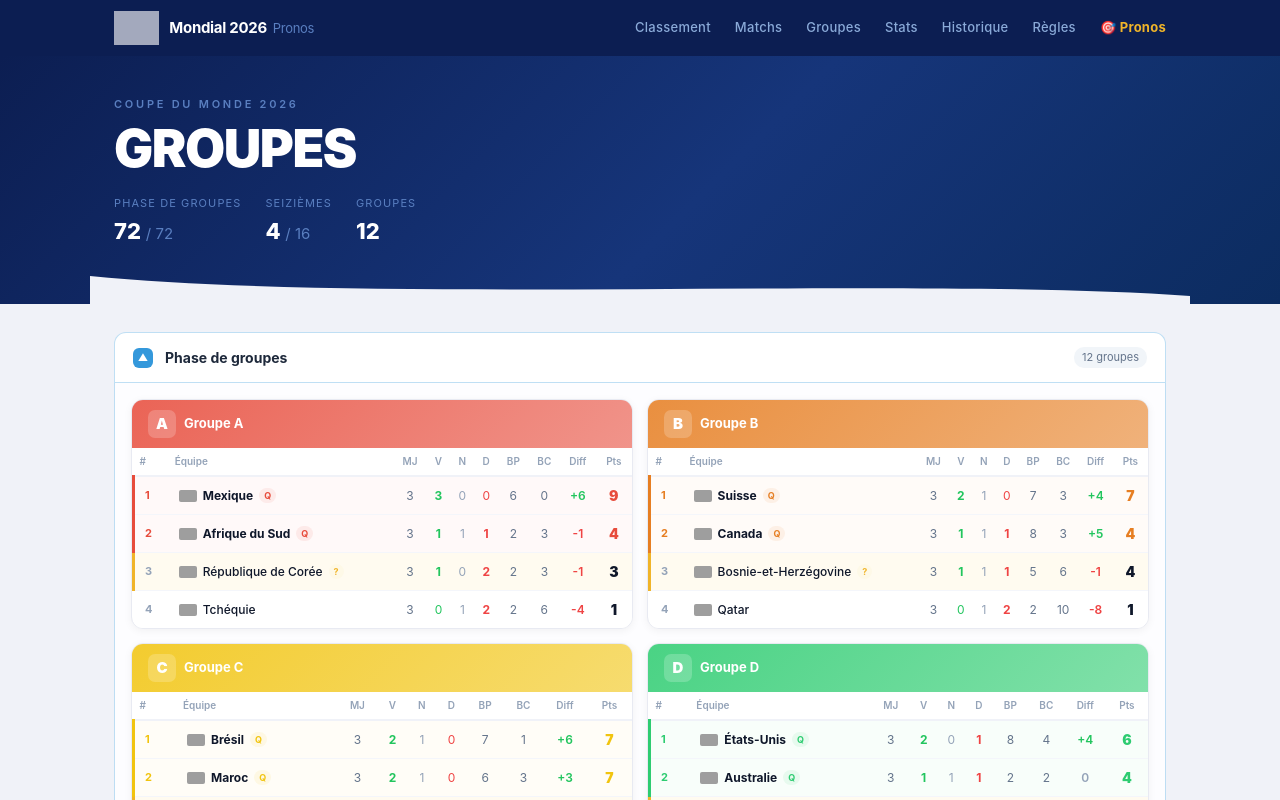
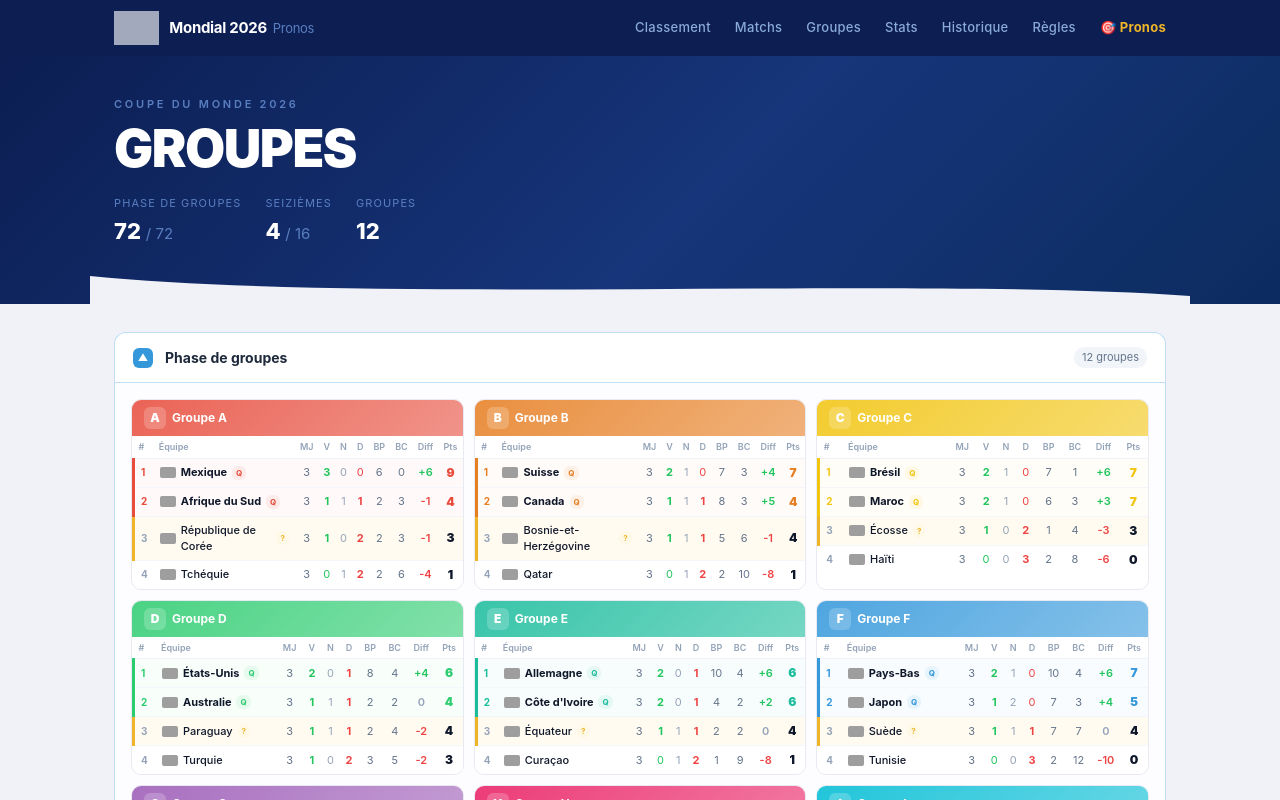
Before and after one commit to antolarp/mondial2026, a Next.js app: page /groupes in a window 1280 px wide. Shown: the top 800 px of the page. Built offline with nearby package versions, Linux system fonts and the light colour scheme; grey boxes are pictures that could not be loaded.

Commit message:
fix: compacter les tableaux de groupes sur mobile

```diff
--- a/app/groupes/GroupesClient.js
+++ b/app/groupes/GroupesClient.js
@@ -152,18 +152,17 @@ function TableauGroupe({ lettre, equipes }) {
   const couleur = GROUP_COLORS[lettre] || '#3498db'
   const matchsJoues = equipes.some(e => e.mj > 0)
   return (
-    <div style={{ background: '#fff', borderRadius: 12, border: '1px solid #e8eaf2', boxShadow: '0 2px 8px rgba(0,0,0,0.05)', overflow: 'hidden' }}>
-      <div style={{ background: `linear-gradient(135deg, ${couleur}dd, ${couleur}99)`, padding: '10px 16px', display: 'flex', alignItems: 'center', gap: 8 }}>
-        <div style={{ width: 28, height: 28, background: 'rgba(255,255,255,0.2)', borderRadius: 7, display: 'flex', alignItems: 'center', justifyContent: 'center', fontWeight: 900, fontSize: 15, color: '#fff' }}>{lettre}</div>
-        <span style={{ color: '#fff', fontWeight: 700, fontSize: 13 }}>Groupe {lettre}</span>
-        {!matchsJoues && <span style={{ marginLeft: 'auto', fontSize: 10, color: 'rgba(255,255,255,0.7)', fontStyle: 'italic' }}>pas commencé</span>}
+    <div style={{ background: '#fff', borderRadius: 10, border: '1px solid #e8eaf2', overflow: 'hidden' }}>
+      <div style={{ background: `linear-gradient(135deg, ${couleur}dd, ${couleur}99)`, padding: '7px 12px', display: 'flex', alignItems: 'center', gap: 6 }}>
+        <div style={{ width: 22, height: 22, background: 'rgba(255,255,255,0.2)', borderRadius: 6, display: 'flex', alignItems: 'center', justifyContent: 'center', fontWeight: 900, fontSize: 12, color: '#fff' }}>{lettre}</div>
+        <span style={{ color: '#fff', fontWeight: 700, fontSize: 12 }}>Groupe {lettre}</span>
+        {!matchsJoues && <span style={{ marginLeft: 'auto', fontSize: 9, color: 'rgba(255,255,255,0.7)', fontStyle: 'italic' }}>pas commencé</span>}
       </div>
-      <div style={{ overflowX: 'auto' }}>
-        <table style={{ width: '100%', borderCollapse: 'collapse', fontSize: 12 }}>
+      <table style={{ width: '100%', borderCollapse: 'collapse', fontSize: 11 }}>
         <thead>
-            <tr style={{ borderBottom: '2px solid #f0f2f8' }}>
+          <tr style={{ borderBottom: '1px solid #f0f2f8' }}>
             {['#','Équipe','MJ','V','N','D','BP','BC','Diff','Pts'].map((h, i) => (
-                <th key={h} className={i >= 2 && i <= 7 ? 'col-hide' : ''} style={{ padding: '6px', textAlign: i <= 1 ? 'left' : 'center', color: '#94a3b8', fontWeight: 600, fontSize: 10 }}>{h}</th>
+              <th key={h} className={i >= 2 && i <= 7 ? 'col-hide' : ''} style={{ padding: '4px 5px', textAlign: i <= 1 ? 'left' : 'center', color: '#94a3b8', fontWeight: 600, fontSize: 9 }}>{h}</th>
             ))}
           </tr>
         </thead>
@@ -173,29 +172,28 @@ function TableauGroupe({ lettre, equipes }) {
             const troisieme = i === 2
             return (
               <tr key={eq.nom} style={{ borderBottom: i < equipes.length - 1 ? '1px solid #f4f6fb' : 'none', background: qualifie ? `${couleur}08` : troisieme ? '#fffbf0' : '#fff', borderLeft: qualifie ? `3px solid ${couleur}` : troisieme ? '3px solid #f0b429' : '3px solid transparent' }}>
-                  <td style={{ padding: '8px 10px', color: qualifie ? couleur : '#94a3b8', fontWeight: 700, fontSize: 11 }}>{i + 1}</td>
-                  <td style={{ padding: '8px 10px' }}>
-                    <div style={{ display: 'flex', alignItems: 'center', gap: 6 }}>
-                      <Flag equipe={eq.nom} />
-                      <span style={{ fontWeight: qualifie ? 700 : 500, color: '#0f172a', fontSize: 12 }}>{eq.nom}</span>
-                      {qualifie && <span style={{ fontSize: 9, color: couleur, fontWeight: 700, background: `${couleur}15`, padding: '1px 5px', borderRadius: 8 }}>Q</span>}
-                      {troisieme && eq.mj > 0 && <span style={{ fontSize: 9, color: '#f0b429', fontWeight: 700, background: '#fef9e7', padding: '1px 5px', borderRadius: 8 }}>?</span>}
+                <td style={{ padding: '5px 6px', color: qualifie ? couleur : '#94a3b8', fontWeight: 700, fontSize: 10 }}>{i + 1}</td>
+                <td style={{ padding: '5px 6px' }}>
+                  <div style={{ display: 'flex', alignItems: 'center', gap: 5 }}>
+                    <Flag equipe={eq.nom} size={16} />
+                    <span style={{ fontWeight: qualifie ? 700 : 500, color: '#0f172a', fontSize: 11 }}>{eq.nom}</span>
+                    {qualifie && <span style={{ fontSize: 8, color: couleur, fontWeight: 700, background: `${couleur}15`, padding: '1px 4px', borderRadius: 6 }}>Q</span>}
+                    {troisieme && eq.mj > 0 && <span style={{ fontSize: 8, color: '#f0b429', fontWeight: 700, background: '#fef9e7', padding: '1px 4px', borderRadius: 6 }}>?</span>}
                   </div>
                 </td>
-                  <td className="col-hide" style={{ padding: '8px 6px', textAlign: 'center', color: '#64748b' }}>{eq.mj}</td>
-                  <td className="col-hide" style={{ padding: '8px 6px', textAlign: 'center', color: '#22c55e', fontWeight: eq.v > 0 ? 700 : 400 }}>{eq.v}</td>
-                  <td className="col-hide" style={{ padding: '8px 6px', textAlign: 'center', color: '#94a3b8' }}>{eq.n}</td>
-                  <td className="col-hide" style={{ padding: '8px 6px', textAlign: 'center', color: '#ef4444', fontWeight: eq.d > 0 ? 700 : 400 }}>{eq.d}</td>
-                  <td className="col-hide" style={{ padding: '8px 6px', textAlign: 'center', color: '#64748b' }}>{eq.bp}</td>
-                  <td className="col-hide" style={{ padding: '8px 6px', textAlign: 'center', color: '#64748b' }}>{eq.bc}</td>
-                  <td style={{ padding: '8px 6px', textAlign: 'center', color: eq.diff > 0 ? '#22c55e' : eq.diff < 0 ? '#ef4444' : '#94a3b8', fontWeight: 600 }}>{eq.diff > 0 ? `+${eq.diff}` : eq.diff}</td>
-                  <td style={{ padding: '8px 10px', textAlign: 'center', fontWeight: 900, fontSize: 14, color: qualifie ? couleur : '#0f172a' }}>{eq.pts}</td>
+                <td className="col-hide" style={{ padding: '5px 4px', textAlign: 'center', color: '#64748b' }}>{eq.mj}</td>
+                <td className="col-hide" style={{ padding: '5px 4px', textAlign: 'center', color: '#22c55e', fontWeight: eq.v > 0 ? 700 : 400 }}>{eq.v}</td>
+                <td className="col-hide" style={{ padding: '5px 4px', textAlign: 'center', color: '#94a3b8' }}>{eq.n}</td>
+                <td className="col-hide" style={{ padding: '5px 4px', textAlign: 'center', color: '#ef4444', fontWeight: eq.d > 0 ? 700 : 400 }}>{eq.d}</td>
+                <td className="col-hide" style={{ padding: '5px 4px', textAlign: 'center', color: '#64748b' }}>{eq.bp}</td>
+                <td className="col-hide" style={{ padding: '5px 4px', textAlign: 'center', color: '#64748b' }}>{eq.bc}</td>
+                <td style={{ padding: '5px 4px', textAlign: 'center', color: eq.diff > 0 ? '#22c55e' : eq.diff < 0 ? '#ef4444' : '#94a3b8', fontWeight: 600 }}>{eq.diff > 0 ? `+${eq.diff}` : eq.diff}</td>
+                <td style={{ padding: '5px 8px', textAlign: 'center', fontWeight: 900, fontSize: 12, color: qualifie ? couleur : '#0f172a' }}>{eq.pts}</td>
               </tr>
             )
           })}
         </tbody>
       </table>
-      </div>
     </div>
   )
 }
@@ -275,7 +273,7 @@ export default function GroupesClient({ groupes, matchsR32, matchsR16, resultats
         />
         {groupsOpen && (
           <div style={{ border: '1.5px solid #3498db50', borderTop: 'none', borderRadius: '0 0 12px 12px', padding: 16, background: '#fdfdff' }}>
-            <div style={{ display: 'grid', gridTemplateColumns: 'repeat(auto-fill, minmax(420px, 1fr))', gap: 14 }}>
+            <div style={{ display: 'grid', gridTemplateColumns: 'repeat(auto-fill, minmax(260px, 1fr))', gap: 10 }}>
               {lettres.map(lettre => (
                 <TableauGroupe key={lettre} lettre={lettre} equipes={groupes[lettre]} />
               ))}
```
Lines whose indentation alone changed are shown as unchanged.
